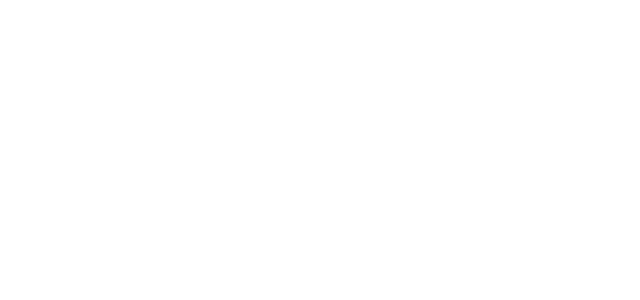
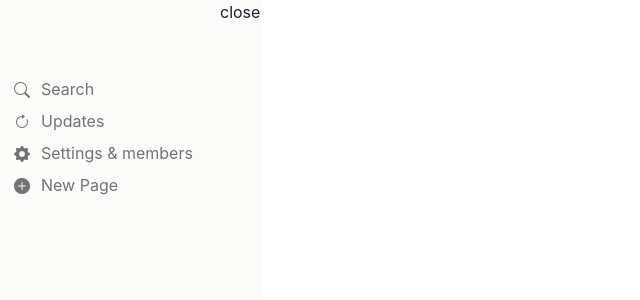
Before and after one commit to celuu/notion-clone, a React (Create React App) app in the folder frontend/: page / in a window 1280 px wide. Before the commit this address had no page. Shown: the top 300 px of the page, without its empty margins (0-640 px from the left). Built offline with nearby package versions, Linux system fonts and the light colour scheme.

Commit message:
Added Nav Bar

```diff
--- a/frontend/package.json
+++ b/frontend/package.json
@@ -14,7 +14,9 @@
     "@types/node": "^16.18.26",
     "@types/react": "^18.2.6",
     "@types/react-dom": "^18.2.4",
-    "framer-motion": "^10.12.10",
+    "bootstrap-icons": "^1.10.5",
+    "framer-motion": "^10.12.12",
+    "google-auth-library": "^8.8.0",
     "react": "^18.2.0",
     "react-dom": "^18.2.0",
     "react-router-dom": "^6.11.1",
--- a/frontend/public/index.html
+++ b/frontend/public/index.html
@@ -25,6 +25,7 @@
       Learn how to configure a non-root public URL by running `npm run build`.
     -->
     <title>React App</title>
+    <script src="https://accounts.google.com/gsi/client" async defer></script>
   </head>
   <body>
     <noscript>You need to enable JavaScript to run this app.</noscript>
--- a/frontend/src/App.tsx
+++ b/frontend/src/App.tsx
@@ -3,14 +3,18 @@
 import Login from "./features/Login/Login";
 import Signup from "./features/Signup/Signup";
 import "./App.css";
+import LandingPage from "./components/LandingPage/LandingPage";
 
 function App() {
+
   return (
     <div className="App">
       <BrowserRouter>
+
           <div className="pages">
             <Routes>
               {/* <Route path="/" element={Home} /> */}
+              <Route path="/" element={<LandingPage />} />
               <Route path="/login" element={<Login />} />
               <Route path="/signup" element={<Signup />} />
             </Routes>
--- /dev/null
+++ b/frontend/src/components/LandingPage/LandingPage.tsx
@@ -0,0 +1,16 @@
+import { useState } from "react";
+import NavBar from "../NavBar/NavBar";
+
+
+const LandingPage: React.FC  = () => {
+    const [closeNavBar, setCloseNavBar] = useState<boolean>(false)
+
+    return(
+        <>
+        <NavBar />
+        </>
+    )
+
+}
+
+export default LandingPage;
--- /dev/null
+++ b/frontend/src/components/NavBar/NavBar.css
@@ -0,0 +1,59 @@
+@import url("https://cdn.jsdelivr.net/npm/bootstrap-icons@1.10.5/font/bootstrap-icons.css");
+
+.nav-container {
+    display: flex;
+    flex-direction: column;
+    height: 100vh;
+    width: 262px;
+
+
+}
+
+.biggest-container {
+    display: flex;
+    flex-direction: column;
+    height: 100%;
+    max-height: 100%;
+    left: 0px;
+    top: 0px;
+
+}
+
+.nav-elements {
+    height: 100%;
+    background-color: #fbfbfa;
+
+}
+
+.side-bar-list {
+    color: #757272;
+    display: flex;
+    flex-direction: column;
+    margin-top: 50px;
+
+}
+
+.side-bar-item {
+    cursor: pointer;
+    padding: 3px;
+    display: flex;
+    align-items: flex-start;
+    margin-left: 10px;
+}
+
+.side-bar-item:hover {
+    cursor: pointer;
+    background-color: #e8e6e6;
+}
+
+.bi {
+    padding: 1px;
+    margin-right: 10px;
+}
+
+.side-bar-close {
+    display: flex;
+    justify-content: flex-end;
+    margin-left: 220px;
+    cursor: pointer;
+}
--- /dev/null
+++ b/frontend/src/components/NavBar/NavBar.tsx
@@ -0,0 +1,26 @@
+import { useState } from 'react'
+import './NavBar.css'
+
+
+const NavBar: React.FC  = (closeNavBar, setCloseNavBar): JSX.Element => {
+
+
+
+    return(
+        <div className='biggest-container'>
+            <div className="nav-container">
+                <div className='nav-elements'>
+                    <button className="side-bar-close" onClick={() => setCloseNavBar(!closeNavBar)}>close</button>
+                        <ul className='side-bar-list'>
+                            <li className='side-bar-item'><i className="bi bi-search"></i>Search</li>
+                            <li className='side-bar-item'><i className="bi bi-arrow-clockwise"></i>Updates</li>
+                            <li className='side-bar-item'><i className="bi bi-gear-fill"></i>Settings & members</li>
+                            <li className='side-bar-item'><i className="bi bi-plus-circle-fill"></i>New Page</li>
+                        </ul>
+                </div>
+            </div>
+        </div>
+    )
+}
+
+export default NavBar;
--- a/frontend/src/features/Login/Login.tsx
+++ b/frontend/src/features/Login/Login.tsx
@@ -1,9 +1,10 @@
-import React, { useState } from "react";
+import React, { useEffect, useState } from "react";
 import { useLogin } from "../../hooks/useLogin";
 import { useFindUser } from "../../hooks/useFindUser";
 import GoogleLogo from "../../assets/google-logo.png";
 import AppleLogo from "../../assets/apple-logo.png";
 import { Spinner } from "@chakra-ui/react";
+
 import "./Login.css";
 
 const Login: React.FC = () => {
@@ -11,6 +12,12 @@
   const [password, setPassword] = useState<string>("");
   const { login, error, isLoading } = useLogin();
   const { findUser, isUserLoading, foundUser, findUserError } = useFindUser();
+
+  useEffect(() => {
+    /* global google */
+    google.accounts.id.intializer
+  }, [])
+
 
   const handleFindUser = async (
     e: React.MouseEvent<HTMLButtonElement, MouseEvent> | React.FormEvent
```
Also changed, not shown: frontend/src/components/LandingPage/LandingPags.css (added), 1 other file (tests, documents, lock files or other folders). Lines whose indentation alone changed are shown as unchanged.
